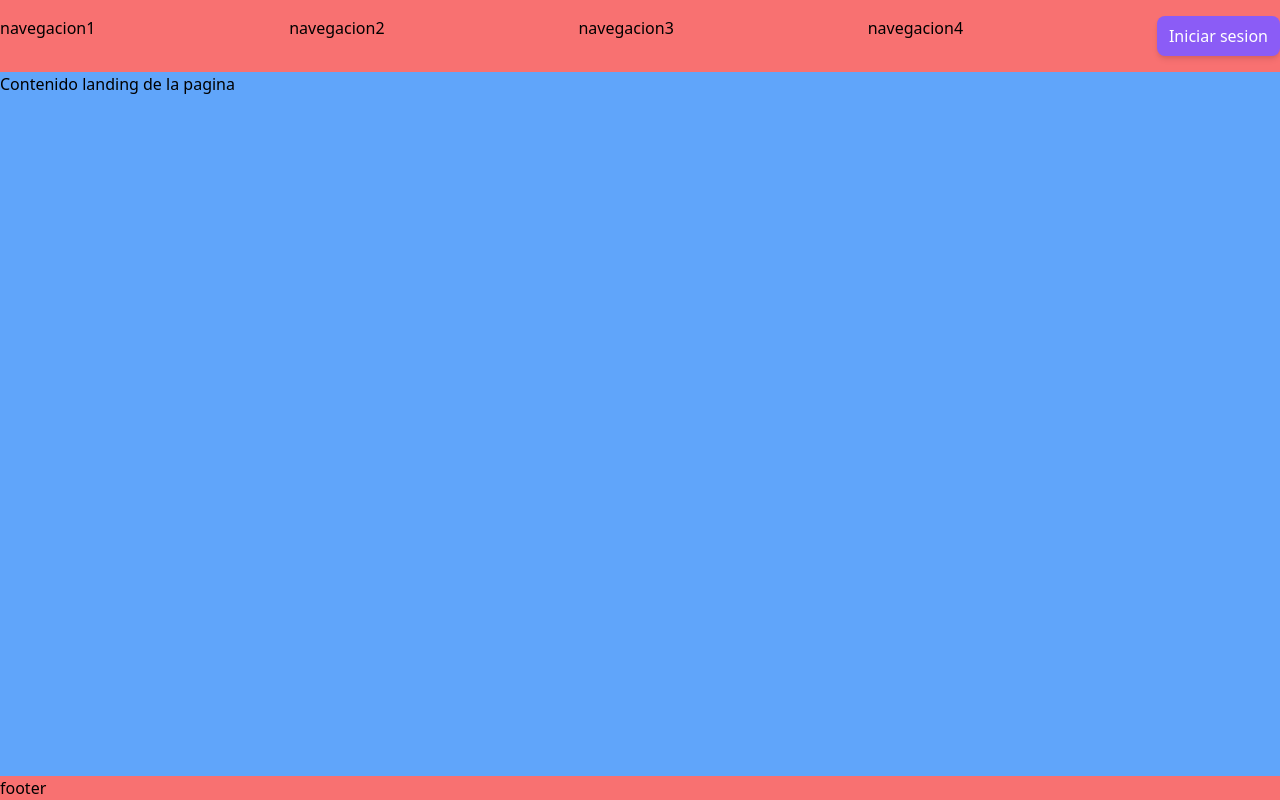
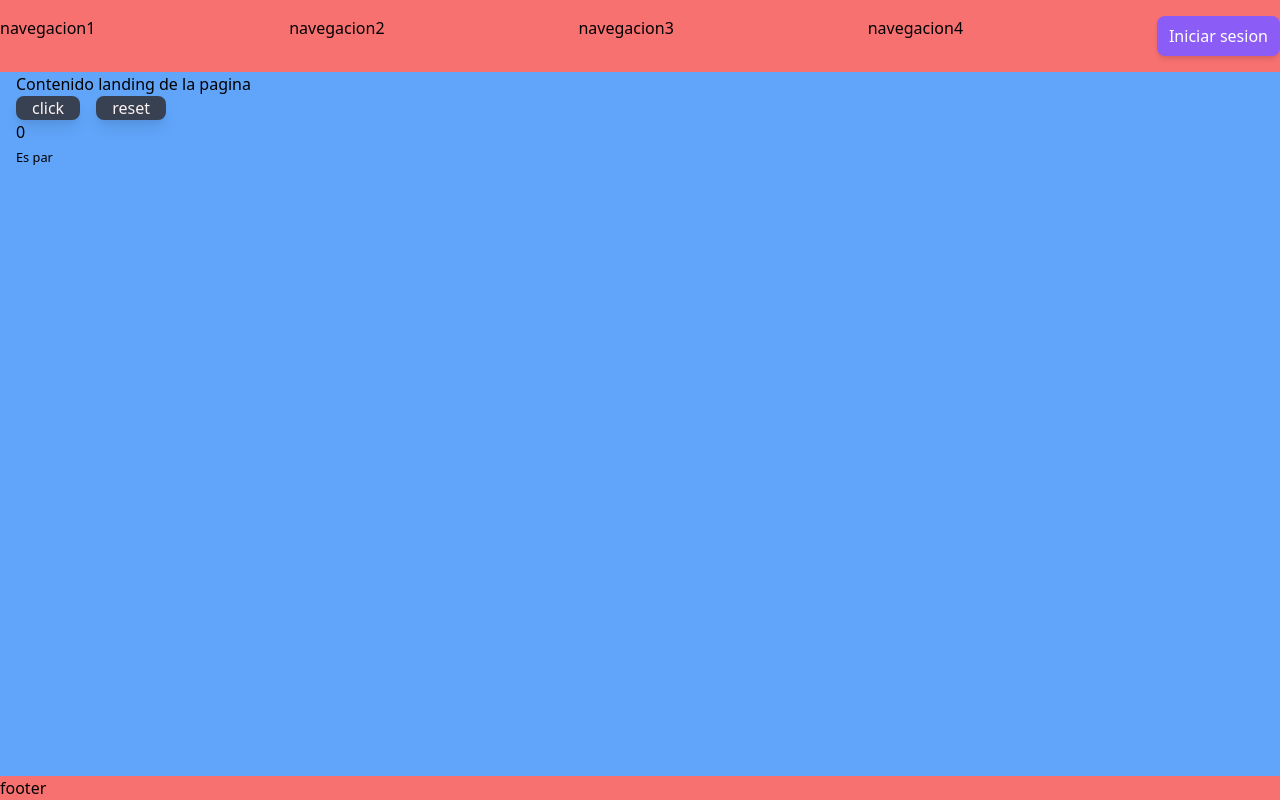
Before and after one commit to rojas901/prueba, a React (Create React App) app: page / in a window 1280 px wide. Built offline with nearby package versions, Linux system fonts and the light colour scheme.

Commit message:
Se agregan botones al index para hacer una contador con renderizado condicional para decir si es par o impar

```diff
--- /dev/null
+++ b/src/components/Mensaje.jsx
@@ -0,0 +1,9 @@
+import React from 'react'
+
+const Mensaje = ({contadorInicial}) => {
+    return (
+        <h1>{contadorInicial}</h1>
+    )
+}
+
+export default Mensaje
--- a/src/pages/Index.jsx
+++ b/src/pages/Index.jsx
@@ -1,8 +1,27 @@
-import React from 'react'
+import React, { useState } from 'react'
 
 const Index = () => {
+
+    const [contador, setContador] = useState(0)
+
+    const esPar = (contador % 2 === 0)
+
     return (
-        <div>Contenido landing de la pagina</div>
+        <div className='mx-4'>
+            <div>Contenido landing de la pagina</div>
+            <button
+            className="bg-gray-700 rounded-lg px-4 text-red-50 transform hover:scale-125 mr-4 shadow-lg"
+            onClick={()=>{setContador(contador+1)}}>
+                click
+            </button>
+            <button
+            className="bg-gray-700 rounded-lg px-4 text-red-50 transform hover:scale-125 shadow-lg"
+            onClick={()=>{setContador(0)}}>
+                reset
+            </button>
+            <div>{contador}</div>
+            <small>{esPar?'Es par':'Es impar'}</small>
+        </div>
     )
 }
 
```
